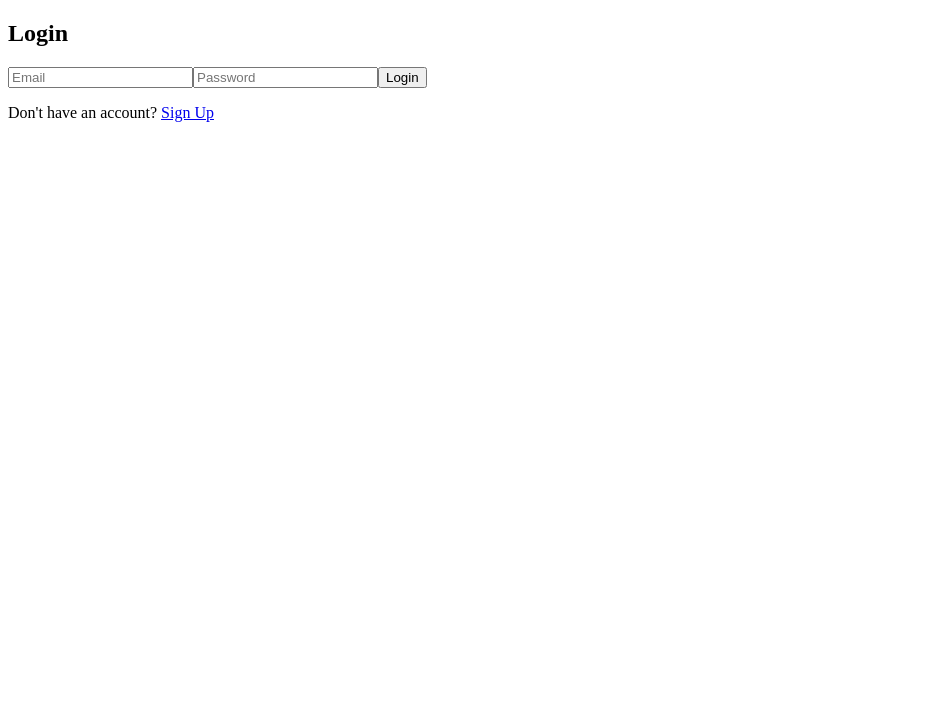
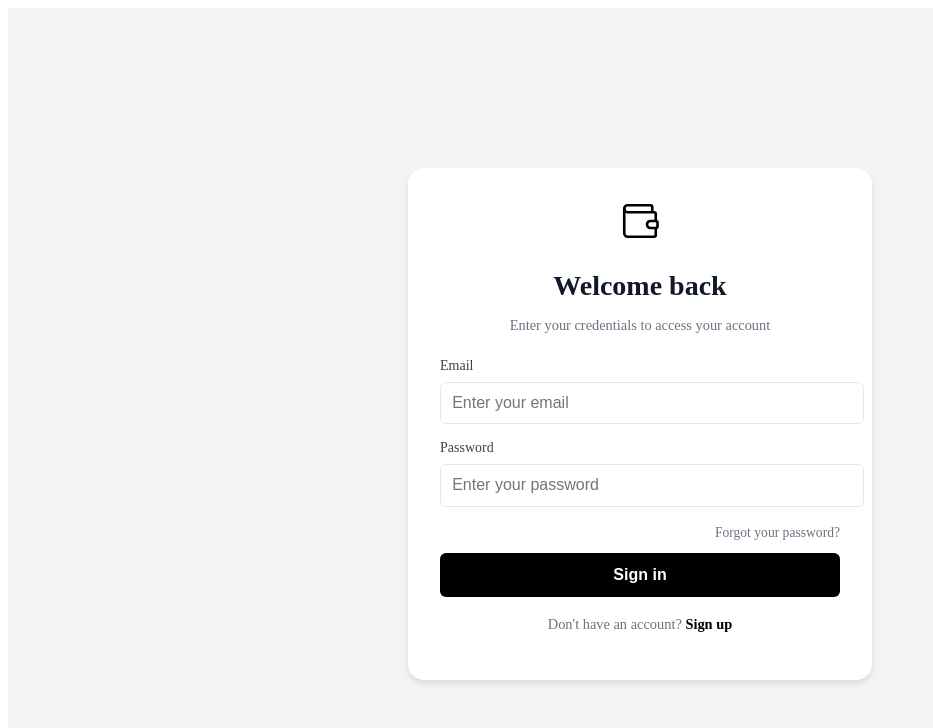
Before and after one commit to zahid2011/Expense-tracker, a React (Vite) app in the folder expense-tracker-frontend/: page / in a window 1280 px wide. Shown: the top 728 px of the page, without its empty margins (0-933 px from the left). Built offline with nearby package versions, Linux system fonts and the light colour scheme.

Commit message:
Fixed Login and sign up page

```diff
--- a/expense-tracker-frontend/src/App.jsx
+++ b/expense-tracker-frontend/src/App.jsx
@@ -2,7 +2,7 @@ import React from "react";
 import { BrowserRouter as Router, Route, Routes } from "react-router-dom";
 import Login from "./components/Login";
 import Dashboard from "./components/Dashboard";
-import UserForm from "./components/UserForm";
+import Signup from "./components/Signup";
 import BudgetPage from "./components/BudgetPage";
 import ExpensesPage from "./components/ExpensesPage";
 import SettingsPage from "./components/SettingsPage";
@@ -16,8 +16,9 @@ const App = () => {
     <Router>
       <Routes>
         {/* Public Routes */}
+
         <Route path="/" element={<Login />} />
-        <Route path="/register" element={<UserForm />} />
+        <Route path="/register" element={<Signup />} />
 
         {/* Protected Routes */}
         <Route element={<ProtectedLayout />}>
--- /dev/null
+++ b/expense-tracker-frontend/src/components/Auth.css
@@ -0,0 +1,131 @@
+.auth-container {
+    min-height: 100vh;
+    display: flex;
+    align-items: center;
+    justify-content: center;
+    background-color: #f3f4f6;
+    padding: 1rem;
+    overflow: hidden;
+  }
+
+  .auth-card {
+    background: white;
+    padding: 2rem;
+    border-radius: 1rem;
+    box-shadow: 0 4px 6px rgba(0, 0, 0, 0.1);
+    width: 100%;
+    max-width: 400px;
+    max-height: 95vh;
+    overflow-y: auto;
+  }
+
+  .welcome-icon {
+    text-align: center;
+    margin-bottom: 1.5rem;
+  }
+
+  .auth-header {
+    text-align: center;
+    margin-bottom: 1.5rem;
+  }
+
+  .auth-title {
+    font-size: 1.75rem;
+    font-weight: 700;
+    color: #111827;
+    margin-bottom: 0.25rem;
+  }
+
+  .auth-subtitle {
+    color: #6b7280;
+    font-size: 0.9rem;
+    margin-bottom: 1.5rem;
+  }
+
+  .auth-form-group {
+    margin-bottom: 1rem;
+  }
+
+  .auth-label {
+    display: block;
+    font-size: 0.875rem;
+    font-weight: 500;
+    color: #374151;
+    margin-bottom: 0.5rem;
+  }
+
+  .auth-input {
+    width: 100%;
+    padding: 0.7rem;
+    border: 1px solid #e5e7eb;
+    border-radius: 0.375rem;
+    font-size: 1rem;
+    transition: all 0.2s ease;
+  }
+
+  .auth-input:focus {
+    outline: none;
+    border-color: #000000;
+    box-shadow: 0 0 0 2px rgba(0, 0, 0, 0.1);
+  }
+
+  .auth-button {
+    width: 100%;
+    padding: 0.8rem;
+    background-color: #000000;
+    color: white;
+    border: none;
+    border-radius: 0.375rem;
+    font-size: 1rem;
+    font-weight: 600;
+    cursor: pointer;
+    transition: opacity 0.2s ease;
+  }
+
+  .auth-button:hover {
+    opacity: 0.9;
+  }
+
+  .auth-footer-text {
+    text-align: center;
+    color: #6b7280;
+    margin-top: 1.2rem;
+    font-size: 0.9rem;
+  }
+
+  .auth-link {
+    color: #000000;
+    text-decoration: none;
+    font-weight: 600;
+  }
+
+  .auth-link:hover {
+    text-decoration: underline;
+  }
+
+  .password-helper {
+    text-align: right;
+    margin: 0.8rem 0;
+  }
+
+  .password-helper-link {
+    color: #6b7280;
+    font-size: 0.85rem;
+    text-decoration: none;
+  }
+
+  .password-helper-link:hover {
+    color: #374151;
+    text-decoration: underline;
+  }
+
+  @media (max-width: 480px) {
+    .auth-card {
+      padding: 1.5rem;
+      margin: 0.5rem;
+    }
+
+    .auth-title {
+      font-size: 1.5rem;
+    }
+  }
--- a/expense-tracker-frontend/src/components/Dashboard.jsx
+++ b/expense-tracker-frontend/src/components/Dashboard.jsx
@@ -246,11 +246,11 @@ const Dashboard = () => {
       <div className="navigation-buttons">
         <div className="nav-card">
           <DollarSign size={24} />
-          <p>Add Income</p>
+          <p>Income Page</p>
         </div>
         <div className="nav-card">
           <ArrowDown size={24} />
-          <p>Add Expense</p>
+          <p>Expense Page</p>
         </div>
         <div className="nav-card">
             <Wallet size={24} />
--- a/expense-tracker-frontend/src/components/Login.jsx
+++ b/expense-tracker-frontend/src/components/Login.jsx
@@ -1,6 +1,8 @@
 import React, { useState } from "react";
 import axios from "axios";
-import { useNavigate, Link } from "react-router-dom"; // Added Link import
+import { useNavigate, Link } from "react-router-dom";
+import { ShieldCheck, Wallet } from "lucide-react";
+import "./Auth.css";
 
 const Login = () => {
   const [formData, setFormData] = useState({ email: "", password: "" });
@@ -10,12 +12,7 @@ const Login = () => {
     e.preventDefault();
     try {
       const response = await axios.post("http://localhost:5000/login", formData);
-      alert("Login successful!");
-
-      // Save user info in localStorage
       localStorage.setItem("user", JSON.stringify(response.data));
-
-      // Redirect to the dashboard
       navigate("/dashboard");
     } catch (error) {
       alert("Error logging in: " + (error.response?.data?.error || error.message));
@@ -23,46 +20,59 @@ const Login = () => {
   };
 
   return (
-    <div className="min-h-screen flex items-center justify-center bg-gray-100">
-      <form
-        onSubmit={handleSubmit}
-        className="bg-white p-6 rounded shadow-md w-full max-w-sm"
-      >
-        <h2 className="text-2xl font-bold mb-4 text-center">Login</h2>
+    <div className="auth-container">
+      <div className="auth-card">
+        <div className="welcome-icon">
+          <Wallet size={42} color="#000000" strokeWidth={1.5} />
+        </div>
+        <div className="auth-header">
+          <h1 className="auth-title">Welcome back</h1>
+          <p className="auth-subtitle">Enter your credentials to access your account</p>
+        </div>
+
+        <form onSubmit={handleSubmit}>
+          <div className="auth-form-group">
+            <label className="auth-label">Email</label>
             <input
               type="email"
-          placeholder="Email"
+              className="auth-input"
+              placeholder="Enter your email"
               value={formData.email}
               onChange={(e) => setFormData({ ...formData, email: e.target.value })}
-          className="w-full p-2 border rounded mb-4"
               required
             />
+          </div>
+
+          <div className="auth-form-group">
+            <label className="auth-label">Password</label>
             <input
               type="password"
-          placeholder="Password"
+              className="auth-input"
+              placeholder="Enter your password"
               value={formData.password}
               onChange={(e) => setFormData({ ...formData, password: e.target.value })}
-          className="w-full p-2 border rounded mb-4"
               required
             />
-        <button
-          type="submit"
-          className="bg-blue-500 text-white w-full py-2 rounded hover:bg-blue-600 mb-4"
-        >
-          Login
+          </div>
+
+          <div className="password-helper">
+            <Link to="/forgot-password" className="password-helper-link">
+              Forgot your password?
+            </Link>
+          </div>
+
+          <button type="submit" className="auth-button">
+            Sign in
           </button>
 
-        {/* Added Sign Up link */}
-        <p className="text-center text-gray-600">
+          <p className="auth-footer-text">
             Don't have an account?{" "}
-          <Link
-            to="/register"
-            className="text-blue-500 hover:underline font-medium"
-          >
-            Sign Up
+            <Link to="/register" className="auth-link">
+              Sign up
             </Link>
           </p>
         </form>
+      </div>
     </div>
   );
 };
--- /dev/null
+++ b/expense-tracker-frontend/src/components/Signup.jsx
@@ -0,0 +1,99 @@
+import React, { useState } from "react";
+import axios from "axios";
+import { useNavigate, Link } from "react-router-dom";
+import "./Auth.css";
+
+const Signup = () => {
+  const [formData, setFormData] = useState({
+    name: "",
+    email: "",
+    password: "",
+    confirmPassword: ""
+  });
+  const navigate = useNavigate();
+
+  const handleSubmit = async (e) => {
+    e.preventDefault();
+    try {
+      await axios.post("http://localhost:5000/register", formData);
+      alert("Registration successful!");
+      navigate("/login");
+    } catch (error) {
+      alert("Error registering: " + (error.response?.data?.error || error.message));
+    }
+  };
+
+  return (
+    <div className="auth-container">
+      <div className="auth-card">
+        <div className="auth-header">
+          <h1 className="auth-title">Create an account</h1>
+          <p className="auth-subtitle">Enter your details to create your account</p>
+        </div>
+
+        <form onSubmit={handleSubmit}>
+          <div className="auth-form-group">
+            <label className="auth-label">Full Name</label>
+            <input
+              type="text"
+              className="auth-input"
+              placeholder="Enter your full name"
+              value={formData.name}
+              onChange={(e) => setFormData({ ...formData, name: e.target.value })}
+              required
+            />
+          </div>
+
+          <div className="auth-form-group">
+            <label className="auth-label">Email</label>
+            <input
+              type="email"
+              className="auth-input"
+              placeholder="Enter your email"
+              value={formData.email}
+              onChange={(e) => setFormData({ ...formData, email: e.target.value })}
+              required
+            />
+          </div>
+
+          <div className="auth-form-group">
+            <label className="auth-label">Password</label>
+            <input
+              type="password"
+              className="auth-input"
+              placeholder="Create a password"
+              value={formData.password}
+              onChange={(e) => setFormData({ ...formData, password: e.target.value })}
+              required
+            />
+          </div>
+
+          <div className="auth-form-group">
+            <label className="auth-label">Confirm Password</label>
+            <input
+              type="password"
+              className="auth-input"
+              placeholder="Confirm your password"
+              value={formData.confirmPassword}
+              onChange={(e) => setFormData({ ...formData, confirmPassword: e.target.value })}
+              required
+            />
+          </div>
+
+          <button type="submit" className="auth-button">
+            Create account
+          </button>
+
+          <p className="auth-footer-text">
+            Already have an account?{" "}
+            <Link to="/login" className="auth-link">
+              Sign in
+            </Link>
+          </p>
+        </form>
+      </div>
+    </div>
+  );
+};
+
+export default Signup;
--- a/expense-tracker-frontend/src/components/UserForm.jsx
+++ /dev/null
@@ -1,47 +0,0 @@
-import React, { useState } from "react";
-import axios from "axios";
-
-const UserForm = () => {
-  const [formData, setFormData] = useState({
-    name: "",
-    email: "",
-    password: "",
-  });
-
-  const handleSubmit = async (e) => {
-    e.preventDefault();
-    try {
-      const response = await axios.post("http://localhost:5000/users", formData);
-      alert("User created: " + response.data.name);
-    } catch (error) {
-      alert("Error creating user: " + error.message);
-    }
-  };
-
-  return (
-    <form onSubmit={handleSubmit}>
-      <h2>Create User</h2>
-      <input
-        type="text"
-        placeholder="Name"
-        value={formData.name}
-        onChange={(e) => setFormData({ ...formData, name: e.target.value })}
-      />
-      <input
-        type="email"
-        placeholder="Email"
-        value={formData.email}
-        onChange={(e) => setFormData({ ...formData, email: e.target.value })}
-      />
-      <input
-        type="password"
-        placeholder="Password"
-        value={formData.password}
-        onChange={(e) => setFormData({ ...formData, password: e.target.value })}
-      />
-      <button type="submit">Create User</button>
-    </form>
-  );
-};
-
-export default UserForm;
```
Also changed, not shown: 2 other files (tests, documents, lock files or other folders). Lines whose indentation alone changed are shown as unchanged.
